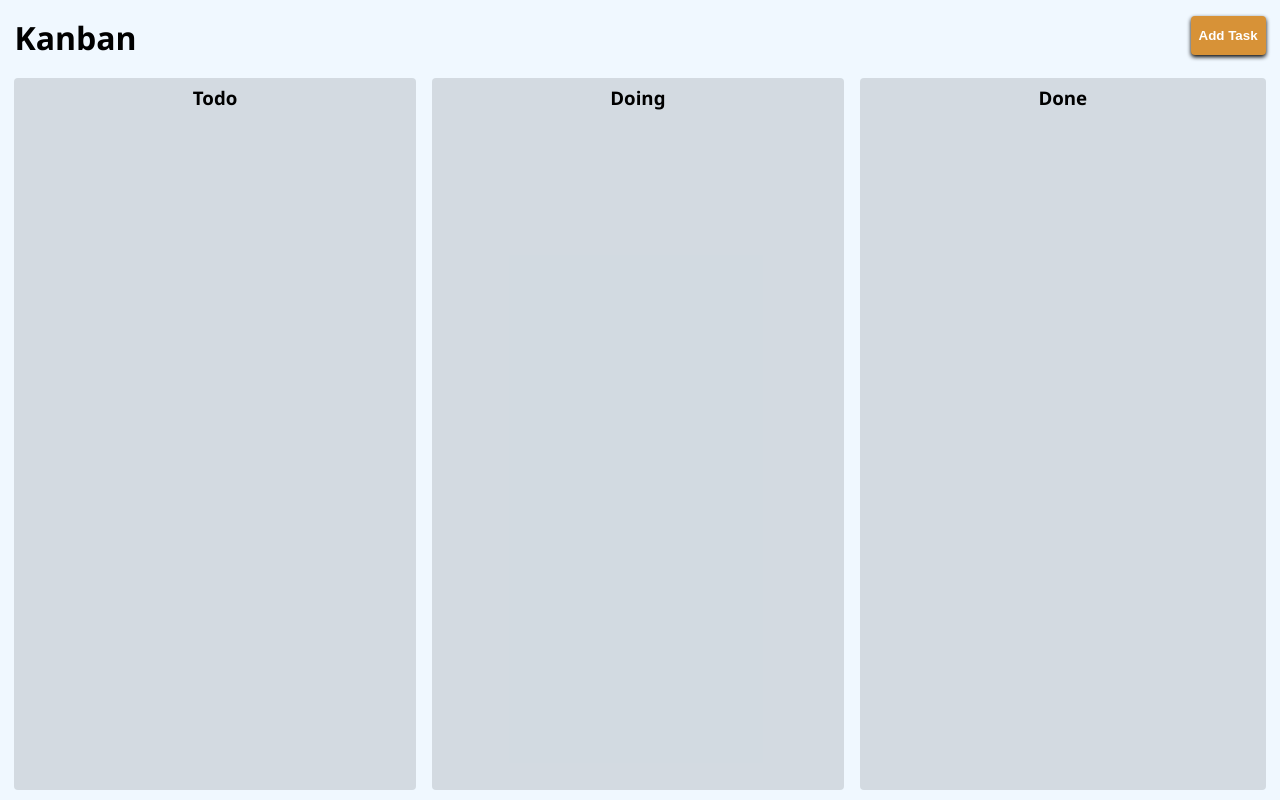
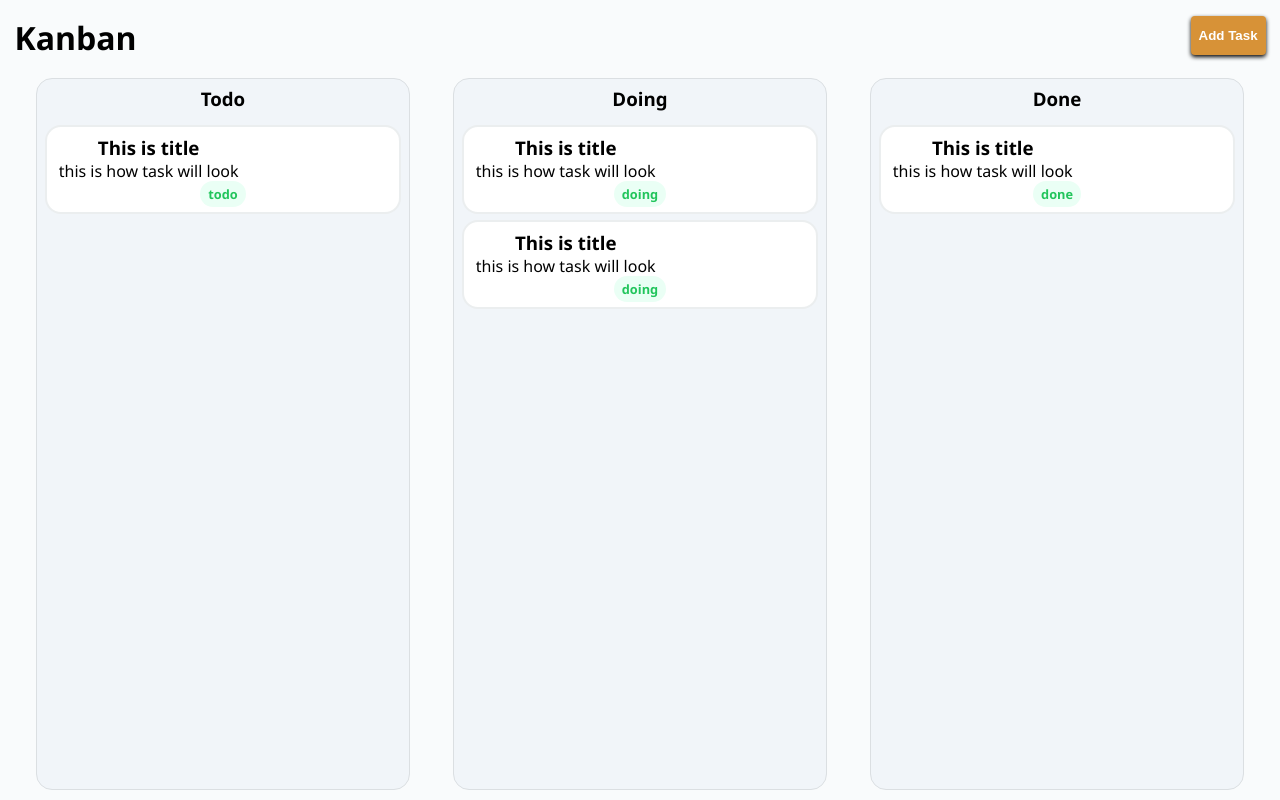
Before and after one commit to garvpatidar04/kanabn_dashBoard_Ng, an Angular app in the folder kanbanDashboard/: page / in a window 1280 px wide. Built offline with nearby package versions, Linux system fonts and the light colour scheme.

Commit message:
task adding

```diff
--- a/kanbanDashboard/src/app/app.component.css
+++ b/kanbanDashboard/src/app/app.component.css
@@ -10,13 +10,14 @@
 }
 .wrapper-column{
     display: flex;
-    justify-content: space-between;
+    justify-content: space-around;
     padding: 0.2em 0.9em;
     flex-grow: 1;
-    gap: 1em;
+    /* gap: 2.5em; */
 }
 app-column{
-   flex-grow: 1;
+   flex: 1; /* flex-grow and flex-basis*/
+   max-width: calc((100% - 8em) / 3);
 }
 button{
     background-color: #d79237;
--- a/kanbanDashboard/src/app/app.component.html
+++ b/kanbanDashboard/src/app/app.component.html
@@ -6,9 +6,9 @@
     </div>
   </div>
   <div class="wrapper-column">
-    <app-column heading="Todo"></app-column>
-    <app-column heading="Doing"></app-column>
-    <app-column heading="Done"></app-column>
+    <app-column heading="Todo" [tasks]="filteredTask('todo')"></app-column>
+    <app-column heading="Doing" [tasks]="filteredTask('doing')"></app-column>
+    <app-column heading="Done" [tasks]="filteredTask('done')"></app-column>
   </div>
   <app-modal></app-modal>
 </div>
--- a/kanbanDashboard/src/app/app.component.ts
+++ b/kanbanDashboard/src/app/app.component.ts
@@ -1,5 +1,12 @@
 import { Component } from '@angular/core';
 import { ModalserviceService } from './modalservice.service';
+import { TaskdbService } from './taskdb.service';
+
+interface Task{
+  title: string,
+  desc: string,
+  status: "todo" | "doing" | "done" ;
+}
 
 @Component({
   selector: 'app-root',
@@ -8,10 +15,27 @@ import { ModalserviceService } from './modalservice.service';
 })
 export class AppComponent {
   title = 'kanbanDashboard';
+  tasks: Task[] = [];
 
-  constructor(private modalservice: ModalserviceService){}
+
+  constructor(private modalservice: ModalserviceService, private taskdb: TaskdbService){}
 
   triggerModal(){
     this.modalservice.openModal();
   }
+
+  ngOnInit(){
+    this.loadTask();
+  }
+
+  loadTask(){
+    this.taskdb.tasks$.subscribe(value=>{
+      this.tasks = value;
+    })
+  }
+
+  filteredTask(status: string): Task[]{
+    return this.tasks.filter( t => t.status === status);
+  }
+
 }
--- a/kanbanDashboard/src/app/column/column.component.css
+++ b/kanbanDashboard/src/app/column/column.component.css
@@ -1,12 +1,13 @@
 .column{
-    background-color: #868e9648;
+    background-color: #f1f5f9;
     height: 99%;
     text-align: center;
-    border-radius: 4px;
+    border-radius: 16px;
     padding: 0.4em 0 0 0;
     display: flex;
     flex-direction: column;
     gap: 8px;
+    border: 1px solid #dbdfe2;
 }
 .column-body{
     flex-grow: 1;
--- a/kanbanDashboard/src/app/column/column.component.html
+++ b/kanbanDashboard/src/app/column/column.component.html
@@ -1,6 +1,6 @@
 <div class="column">
     <h3>{{heading}}</h3>
     <div class="column-body">
-        <app-task></app-task>
+        <app-task *ngFor="let t of tasks" [taskData]="t"></app-task>
     </div>
 </div>
--- a/kanbanDashboard/src/app/column/column.component.ts
+++ b/kanbanDashboard/src/app/column/column.component.ts
@@ -8,5 +8,6 @@ import { Component, Input } from '@angular/core';
 export class ColumnComponent {
 
   @Input() heading: string = '';
+  @Input() tasks: any[] = [];
 
 }
--- a/kanbanDashboard/src/app/task/task.component.css
+++ b/kanbanDashboard/src/app/task/task.component.css
@@ -1,11 +1,22 @@
 .taskwrapper{
-    background-color: #8cddef;
-    margin: 4px;
-    border: none;
-    border-radius: 4px;
-    padding: 0.4em 0.4em;
+    background-color: #fff;
+    margin: 6px 8px;
+    border: 2px solid #dbdfe28a;
+    border-radius: 16px;
+    padding: 8px 12px;
     display: flex;
     flex-direction: column;
     justify-content: center;
-    align-items: start;
+    /* align-items: start; */
 }
+.content{
+    align-self: flex-start;
+}
+.taskwrapper small{
+    color: #22c55c;
+    padding: 4px 8px;
+    background-color: #eafff5;
+    border-radius: 16px;
+    font-weight: 600;
+    font-size: 0.8em;
+}
--- a/kanbanDashboard/src/app/task/task.component.html
+++ b/kanbanDashboard/src/app/task/task.component.html
@@ -1,4 +1,9 @@
-<div class="taskwrapper" *ngIf="title">
-    <h3>{{title | uppercase}}</h3>
-    <p>{{desc}}</p>
+<div class="taskwrapper">
+    <div class="content">
+        <h3>{{taskData?.title}}</h3>
+        <p>{{taskData?.desc}}</p>
+    </div>
+    <div class="badge">
+        <small>{{taskData?.status}}</small>
+    </div>
 </div>
--- a/kanbanDashboard/src/app/task/task.component.ts
+++ b/kanbanDashboard/src/app/task/task.component.ts
@@ -7,8 +7,7 @@ import { Component, Input } from '@angular/core';
 })
 export class TaskComponent {
 
-  @Input() title: string = '';
-  @Input() desc: string = '';
+  @Input() taskData : any;
 
 
 
--- a/kanbanDashboard/src/app/taskdb.service.ts
+++ b/kanbanDashboard/src/app/taskdb.service.ts
@@ -1,11 +1,39 @@
 import { Injectable } from '@angular/core';
 import { BehaviorSubject } from 'rxjs';
+
+interface Task{
+  title: string,
+  desc: string,
+  status: "todo" | "doing" | "done" ;
+}
 
 @Injectable({
   providedIn: 'root'
 })
+
 export class TaskdbService {
-  private tasks = [ { title: "This is title", desc: "this is how task will look"}];
+  private tasks: Task[] = [
+    {
+    title: "This is title",
+    desc: "this is how task will look",
+    status: 'doing'
+    },
+    {
+    title: "This is title",
+    desc: "this is how task will look",
+    status: 'todo'
+    },
+    {
+    title: "This is title",
+    desc: "this is how task will look",
+    status: 'doing'
+    },
+    {
+    title: "This is title",
+    desc: "this is how task will look",
+    status: 'done'
+    },
+  ];
   private taskData = new BehaviorSubject<any[]>(this.tasks);
   tasks$ = this.taskData.asObservable();
 
--- a/kanbanDashboard/src/styles.css
+++ b/kanbanDashboard/src/styles.css
@@ -7,5 +7,5 @@
 body{
     height: 100vh;
     font-family: 'Segoe UI', Tahoma, Geneva, Verdana, sans-serif;
-    background-color: aliceblue;
+    background-color: #f9fbfc;
 }
```
